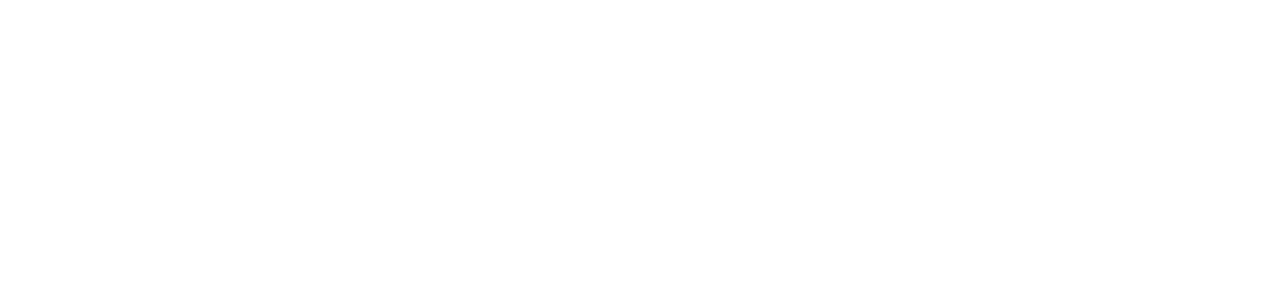
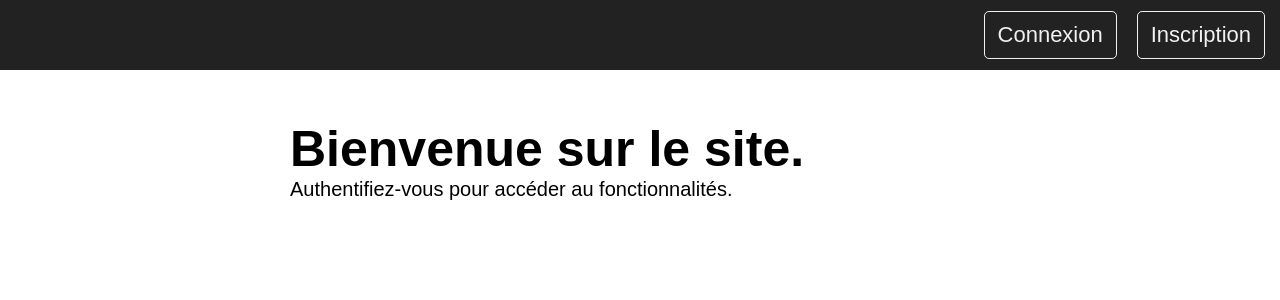
Before and after one commit to 8BeatTakeshi/React--authFirebase, a React (Create React App) app: page / in a window 1280 px wide. Shown: the top 300 px of the page. Built offline with nearby package versions, Linux system fonts and the light colour scheme.

Commit message:
create UI

```diff
--- a/src/App.js
+++ b/src/App.js
@@ -1,8 +1,9 @@
+import Home from './Pages/Home/Home';
 
 function App() {
   return (
     <>
-
+      <Home />
     </>
   );
 }
--- /dev/null
+++ b/src/Components/AuthForm/AuthForm.css
@@ -0,0 +1,109 @@
+.global-modal {
+  position: absolute;
+  top: 0;
+  left: 0;
+  right: 0;
+  bottom: 0;
+  width: 100%;
+  height: 100%;
+  background: rgba(0, 0, 0, 0.801);
+}
+
+.content-container button {
+  padding: 10px 12px;
+  font-size: 20px;
+  margin-top: 10px;
+}
+
+.overlay {
+  position: absolute;
+  top: 0;
+  left: 0;
+  right: 0;
+  bottom: 0;
+  width: 100%;
+  height: 100%;
+  background: rgba(0, 0, 0, 0.801);
+}
+
+.container-modal {
+  position: absolute;
+  background: #f1f1f1;
+  z-index: 100;
+  top: 40%;
+  left: 50%;
+  transform: translate(-50%, -50%);
+  width: 100%;
+  max-width: 400px;
+  min-width: 300px;
+  box-shadow: 0 10px 30px rgba(0, 0, 0, 0.2);
+  padding: 25px;
+  border-radius: 5px;
+}
+
+.hide-modal {
+  display: none;
+}
+
+.form-auth {
+  position: relative;
+  z-index: 100;
+}
+
+.form-auth h2 {
+  text-align: center;
+  font-weight: lighter;
+  font-size: 35px;
+  padding-bottom: 10px;
+}
+
+.form-auth label,
+.form-auth input {
+  display: block;
+  width: 100%;
+  font-size: 20px;
+}
+
+.form-auth label {
+  margin-top: 20px;
+  padding-bottom: 5px;
+}
+
+.form-auth input {
+  padding: 10px;
+  border-radius: 5px;
+  border: 1px solid rgba(0, 0, 0, 0.2);
+}
+
+.btn-sign {
+  display: block;
+  width: 100%;
+  padding: 15px 0;
+  margin: 30px 0 10px 0;
+  font-size: 22px;
+  border-radius: 5px;
+  border: none;
+  cursor: pointer;
+  background-color: rgb(83, 83, 83);
+  color: #f1f1f1;
+}
+
+.bottom-help-text {
+  margin-top: 3px;
+  cursor: pointer;
+}
+
+.btn-close {
+  background: crimson;
+  width: 40px;
+  height: 40px;
+  position: absolute;
+  top: -40px;
+  right: 0px;
+  font-size: 20px;
+  color: #f1f1f1;
+  border: none;
+  border-top-left-radius: 3px;
+  border-top-right-radius: 3px;
+  cursor: pointer;
+}
--- /dev/null
+++ b/src/Components/AuthForm/SignIn.js
@@ -0,0 +1,29 @@
+import React from 'react';
+
+import './AuthForm.css';
+
+function SignIn() {
+  return (
+    <div className="global-modal">
+      <div className="overlay"></div>
+
+      <div className="container-modal">
+        <form className="form-auth">
+          <h2>CONNEXION</h2>
+
+          <label htmlFor="mail">Votre mail</label>
+          <input type="email" id="mail" required />
+
+          <label htmlFor="password">Votre mot de passe</label>
+          <input type="password" id="password" required />
+
+          <button className="btn-sign">Se connecter</button>
+        </form>
+        <button className="btn-close">X</button>
+        <p className="bottom-help-text">Besoin de créer un compte ?</p>
+      </div>
+    </div>
+  );
+}
+
+export default SignIn;
--- /dev/null
+++ b/src/Components/AuthForm/SignUp.js
@@ -0,0 +1,32 @@
+import React from 'react';
+
+import './AuthForm.css';
+
+function SignUp() {
+  return (
+    <div className="global-modal">
+      <div className="overlay"></div>
+
+      <div className="container-modal">
+        <form className="form-auth">
+          <h2>INSCRIPTION</h2>
+
+          <label htmlFor="mail">Votre mail</label>
+          <input type="email" id="mail" required />
+
+          <label htmlFor="password">Votre mot de passe</label>
+          <input type="password" id="password" required />
+
+          <label htmlFor="confirmPassword">Confirmez le mot de passe</label>
+          <input type="password" id="confirmPassword" required />
+
+          <button className="btn-sign">S'inscrire</button>
+        </form>
+        <button className="btn-close">X</button>
+        <p className="bottom-help-text">Vous avez déja un compte ?</p>
+      </div>
+    </div>
+  );
+}
+
+export default SignUp;
--- /dev/null
+++ b/src/Components/Navbar/Navbar.css
@@ -0,0 +1,25 @@
+.navbar-container {
+  width: 100%;
+  height: 70px;
+  background: #222;
+  display: flex;
+  justify-content: flex-end;
+  align-items: center;
+  padding-right: 5px;
+  position: relative;
+  z-index: 10;
+}
+
+.navbar-container button {
+  display: flex;
+  justify-content: center;
+  align-items: center;
+  margin: 0 10px;
+  font-size: 22px;
+  cursor: pointer;
+  padding: 10px 13px;
+  color: #f1f1f1;
+  background: #222;
+  border: 1px solid #f1f1f1;
+  border-radius: 5px;
+}
--- /dev/null
+++ b/src/Components/Navbar/Navbar.js
@@ -0,0 +1,14 @@
+import React from 'react';
+
+import './Navbar.css';
+
+function Navbar() {
+  return (
+    <div className="navbar-container">
+      <button>Connexion</button>
+      <button>Inscription</button>
+    </div>
+  );
+}
+
+export default Navbar;
--- /dev/null
+++ b/src/Pages/Home/Home.css
@@ -0,0 +1,23 @@
+.home-container {
+  min-height: 980px;
+  position: relative;
+  height: 100vh;
+}
+
+.home-content-container {
+  margin: 50px auto 0;
+  max-width: 700px;
+}
+
+.home-content-container h1 {
+  font-size: clamp(30px, 5vw, 50px);
+}
+
+.home-content-container p {
+  font-size: clamp(18px, 3vw, 20px);
+}
+@media screen and (max-width: 700px) {
+  .home-content-container {
+    margin: 50px 3vw 0;
+  }
+}
--- /dev/null
+++ b/src/Pages/Home/Home.js
@@ -0,0 +1,22 @@
+import React from 'react';
+
+import Navbar from '../../Components/Navbar/Navbar';
+import SignUp from '../../Components/AuthForm/SignUp';
+import SignIn from '../../Components/AuthForm/SignIn';
+import './Home.css';
+
+function Home() {
+  return (
+    <div className="home-container">
+      <Navbar />
+      <div className="home-content-container">
+        <h1>Bienvenue sur le site.</h1>
+        <p>Authentifiez-vous pour accéder au fonctionnalités.</p>
+      </div>
+      {/* <SignUp />
+      <SignIn /> */}
+    </div>
+  );
+}
+
+export default Home;
```
